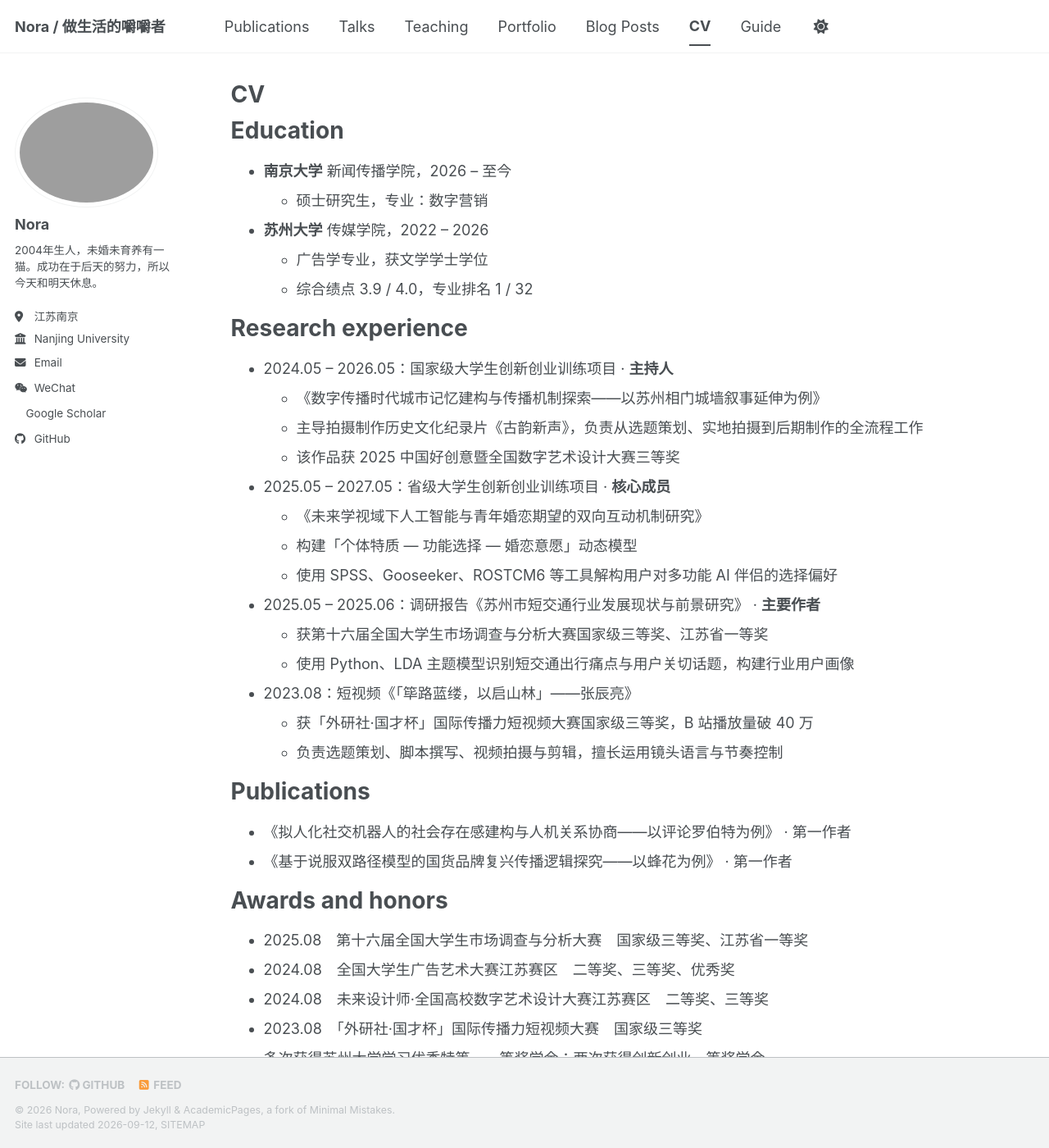
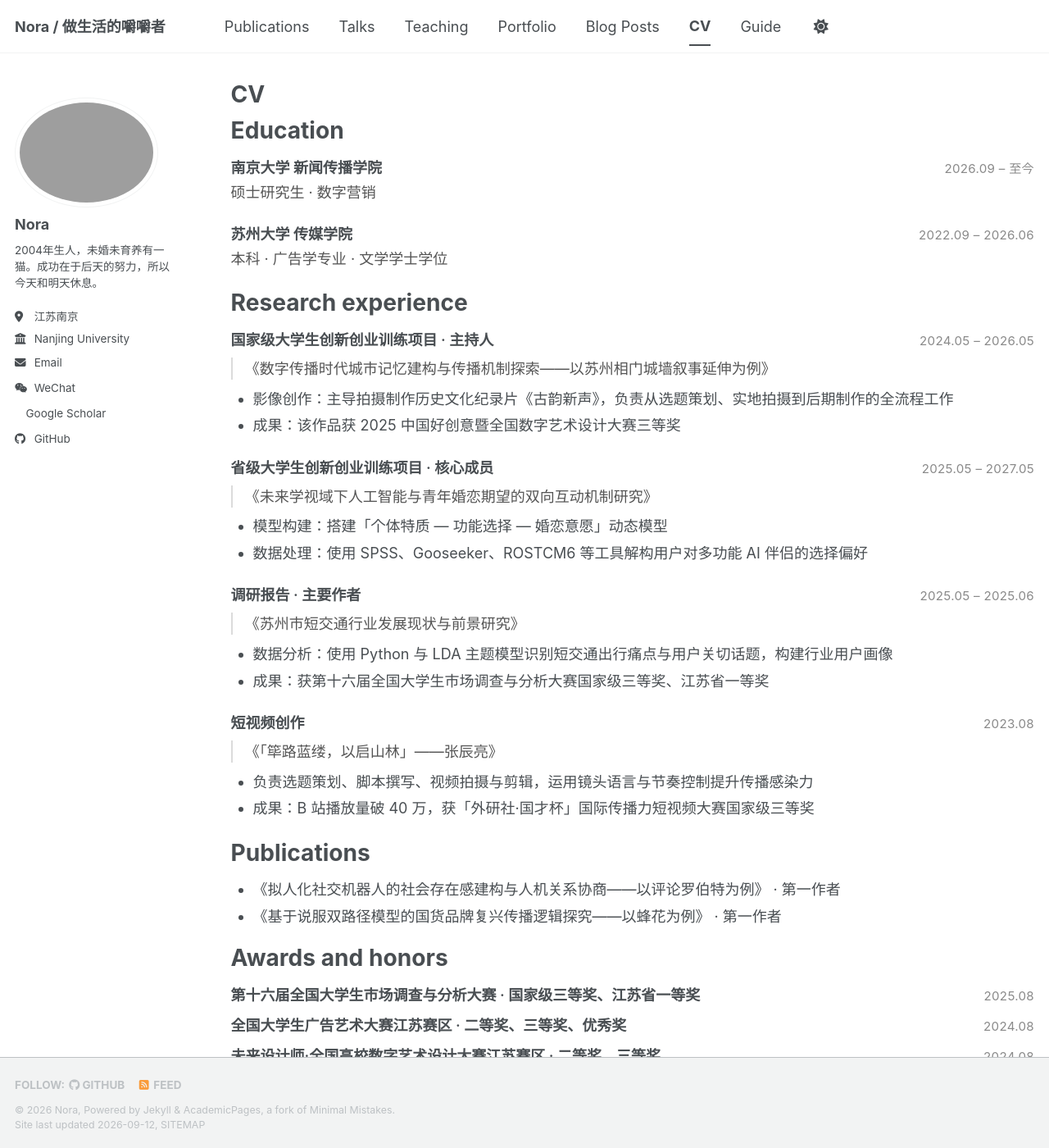
Before and after one commit to Nora1lib/Nora1lib.github.io, a Jekyll site: the page built from _pages/cv.md, in a window 1280 px wide and 1400 px high. Shown: the whole window at 82% size. Built offline with Jekyll 4.4.1, drawn with Linux system fonts in a browser that asks for light colours; a style sheet for code colours, icons or effects is not loaded; some of the changed text lies outside the part shown.

Commit message:
Update cv.md

```diff
--- a/_pages/cv.md
+++ b/_pages/cv.md
@@ -11,55 +11,167 @@ redirect_from:
 
 Education
 ======
-* **南京大学** 新闻传播学院，2026 – 至今
-  * 硕士研究生，专业：数字营销
-* **苏州大学** 传媒学院，2022 – 2026
-  * 广告学专业，获文学学士学位
-  * 综合绩点 3.9 / 4.0，专业排名 1 / 32
+
+<div class="cv-item">
+  <div class="cv-head">
+    <span class="cv-title">南京大学 新闻传播学院</span>
+    <span class="cv-time">2026.09 – 至今</span>
+  </div>
+  <div class="cv-desc">硕士研究生 · 数字营销</div>
+</div>
+
+<div class="cv-item">
+  <div class="cv-head">
+    <span class="cv-title">苏州大学 传媒学院</span>
+    <span class="cv-time">2022.09 – 2026.06</span>
+  </div>
+  <div class="cv-desc">本科 · 广告学专业 · 文学学士学位</div>
+</div>
 
 Research experience
 ======
-* 2024.05 – 2026.05：国家级大学生创新创业训练项目 · **主持人**
-  * 《数字传播时代城市记忆建构与传播机制探索——以苏州相门城墙叙事延伸为例》
-  * 主导拍摄制作历史文化纪录片《古韵新声》，负责从选题策划、实地拍摄到后期制作的全流程工作
-  * 该作品获 2025 中国好创意暨全国数字艺术设计大赛三等奖
 
-* 2025.05 – 2027.05：省级大学生创新创业训练项目 · **核心成员**
-  * 《未来学视域下人工智能与青年婚恋期望的双向互动机制研究》
-  * 构建「个体特质 — 功能选择 — 婚恋意愿」动态模型
-  * 使用 SPSS、Gooseeker、ROSTCM6 等工具解构用户对多功能 AI 伴侣的选择偏好
+<div class="cv-item">
+  <div class="cv-head">
+    <span class="cv-title">国家级大学生创新创业训练项目 · 主持人</span>
+    <span class="cv-time">2024.05 – 2026.05</span>
+  </div>
+  <div class="cv-sub">《数字传播时代城市记忆建构与传播机制探索——以苏州相门城墙叙事延伸为例》</div>
+  <ul class="cv-duties">
+    <li>影像创作：主导拍摄制作历史文化纪录片《古韵新声》，负责从选题策划、实地拍摄到后期制作的全流程工作</li>
+    <li>成果：该作品获 2025 中国好创意暨全国数字艺术设计大赛三等奖</li>
+  </ul>
+</div>
 
-* 2025.05 – 2025.06：调研报告《苏州市短交通行业发展现状与前景研究》 · **主要作者**
-  * 获第十六届全国大学生市场调查与分析大赛国家级三等奖、江苏省一等奖
-  * 使用 Python、LDA 主题模型识别短交通出行痛点与用户关切话题，构建行业用户画像
+<div class="cv-item">
+  <div class="cv-head">
+    <span class="cv-title">省级大学生创新创业训练项目 · 核心成员</span>
+    <span class="cv-time">2025.05 – 2027.05</span>
+  </div>
+  <div class="cv-sub">《未来学视域下人工智能与青年婚恋期望的双向互动机制研究》</div>
+  <ul class="cv-duties">
+    <li>模型构建：搭建「个体特质 — 功能选择 — 婚恋意愿」动态模型</li>
+    <li>数据处理：使用 SPSS、Gooseeker、ROSTCM6 等工具解构用户对多功能 AI 伴侣的选择偏好</li>
+  </ul>
+</div>
 
-* 2023.08：短视频《「筚路蓝缕，以启山林」——张辰亮》
-  * 获「外研社·国才杯」国际传播力短视频大赛国家级三等奖，B 站播放量破 40 万
-  * 负责选题策划、脚本撰写、视频拍摄与剪辑，擅长运用镜头语言与节奏控制
+<div class="cv-item">
+  <div class="cv-head">
+    <span class="cv-title">调研报告 · 主要作者</span>
+    <span class="cv-time">2025.05 – 2025.06</span>
+  </div>
+  <div class="cv-sub">《苏州市短交通行业发展现状与前景研究》</div>
+  <ul class="cv-duties">
+    <li>数据分析：使用 Python 与 LDA 主题模型识别短交通出行痛点与用户关切话题，构建行业用户画像</li>
+    <li>成果：获第十六届全国大学生市场调查与分析大赛国家级三等奖、江苏省一等奖</li>
+  </ul>
+</div>
+
+<div class="cv-item">
+  <div class="cv-head">
+    <span class="cv-title">短视频创作</span>
+    <span class="cv-time">2023.08</span>
+  </div>
+  <div class="cv-sub">《「筚路蓝缕，以启山林」——张辰亮》</div>
+  <ul class="cv-duties">
+    <li>负责选题策划、脚本撰写、视频拍摄与剪辑，运用镜头语言与节奏控制提升传播感染力</li>
+    <li>成果：B 站播放量破 40 万，获「外研社·国才杯」国际传播力短视频大赛国家级三等奖</li>
+  </ul>
+</div>
 
 Publications
 ======
-* 《拟人化社交机器人的社会存在感建构与人机关系协商——以评论罗伯特为例》 · 第一作者
-* 《基于说服双路径模型的国货品牌复兴传播逻辑探究——以蜂花为例》 · 第一作者
+
+<ul class="cv-duties cv-duties--plain">
+  <li>《拟人化社交机器人的社会存在感建构与人机关系协商——以评论罗伯特为例》 · 第一作者</li>
+  <li>《基于说服双路径模型的国货品牌复兴传播逻辑探究——以蜂花为例》 · 第一作者</li>
+</ul>
 
 Awards and honors
 ======
-* 2025.08　第十六届全国大学生市场调查与分析大赛　国家级三等奖、江苏省一等奖
-* 2024.08　全国大学生广告艺术大赛江苏赛区　二等奖、三等奖、优秀奖
-* 2024.08　未来设计师·全国高校数字艺术设计大赛江苏赛区　二等奖、三等奖
-* 2023.08　「外研社·国才杯」国际传播力短视频大赛　国家级三等奖
-* 多次获得苏州大学学习优秀特等、一等奖学金；两次获得创新创业一等奖学金
+
+<div class="cv-item cv-item--plain">
+  <div class="cv-head">
+    <span class="cv-title">第十六届全国大学生市场调查与分析大赛 · 国家级三等奖、江苏省一等奖</span>
+    <span class="cv-time">2025.08</span>
+  </div>
+</div>
+
+<div class="cv-item cv-item--plain">
+  <div class="cv-head">
+    <span class="cv-title">全国大学生广告艺术大赛江苏赛区 · 二等奖、三等奖、优秀奖</span>
+    <span class="cv-time">2024.08</span>
+  </div>
+</div>
+
+<div class="cv-item cv-item--plain">
+  <div class="cv-head">
+    <span class="cv-title">未来设计师·全国高校数字艺术设计大赛江苏赛区 · 二等奖、三等奖</span>
+    <span class="cv-time">2024.08</span>
+  </div>
+</div>
+
+<div class="cv-item cv-item--plain">
+  <div class="cv-head">
+    <span class="cv-title">「外研社·国才杯」国际传播力短视频大赛 · 国家级三等奖</span>
+    <span class="cv-time">2023.08</span>
+  </div>
+</div>
+
+<div class="cv-item cv-item--plain">
+  <div class="cv-head">
+    <span class="cv-title">苏州大学学习优秀特等、一等奖学金；创新创业一等奖学金（两次）</span>
+    <span class="cv-time">在校期间</span>
+  </div>
+</div>
 
 Skills
 ======
-* **视频剪辑**：剪映、Adobe Premiere Pro
-* **平面设计**：Adobe Photoshop
-* **数据分析**：SPSS、Python（LDA 主题建模）
-* **网络文本采集**：Gooseeker、ROSTCM6
-* **语言**：CET-4 609 分 / CET-6 571 分
+
+<ul class="cv-duties cv-duties--plain">
+  <li><strong>视频剪辑</strong>：剪映、Adobe Premiere Pro</li>
+  <li><strong>平面设计</strong>：Adobe Photoshop</li>
+  <li><strong>数据分析</strong>：SPSS、Python（LDA 主题建模）</li>
+  <li><strong>网络文本采集</strong>：Gooseeker、ROSTCM6</li>
+  <li><strong>语言</strong>：CET-4 609 分 / CET-6 571 分</li>
+</ul>
 
 Service and leadership
 ======
-* 2024.09 – 2025.06　**苏州大学传媒学院学生科技协会 · 理事长**
-  * 对接大学生广告艺术节学院奖组委会，引入周六福、华邦制药等品牌资源
-  * 组织「创意星球大讲堂」、第八届国际大学生新媒体节暨新媒体原创作品大赛等活动 10 余场，吸引超 1000 人次参赛
+
+<div class="cv-item">
+  <div class="cv-head">
+    <span class="cv-title">苏州大学传媒学院学生科技协会 · 理事长</span>
+    <span class="cv-time">2024.09 – 2025.06</span>
+  </div>
+  <ul class="cv-duties">
+    <li>资源对接：对接大学生广告艺术节学院奖组委会，引入周六福、华邦制药等品牌资源</li>
+    <li>活动组织：策划举办「创意星球大讲堂」、第八届国际大学生新媒体节暨新媒体原创作品大赛等活动 10 余场，吸引超 1000 人次参赛</li>
+  </ul>
+</div>
+
+<style>
+  .cv-item { margin: 0 0 1.35em; }
+  .cv-item--plain { margin-bottom: .55em; }
+
+  .cv-head { display: flex; justify-content: space-between;
+             align-items: baseline; gap: 1.2em; }
+  .cv-title { flex: 1 1 auto; font-weight: 600; }
+  .cv-time { flex: 0 0 auto; white-space: nowrap;
+             font-size: .84em; color: #8a8a8a; letter-spacing: .02em; }
+
+  .cv-desc { margin-top: .15em; color: #555; }
+
+  .cv-sub { margin: .45em 0 .55em; padding-left: .85em;
+            border-left: 2px solid rgba(0, 0, 0, .14);
+            color: #555; }
+
+  .cv-duties { margin: 0; padding-left: 1.5em; }
+  .cv-duties li { margin-bottom: .3em; }
+  .cv-duties--plain { margin: .2em 0 1.2em; }
+
+  html[data-theme="dark"] .cv-time { color: #9a9a9a; }
+  html[data-theme="dark"] .cv-desc { color: #b8b8b8; }
+  html[data-theme="dark"] .cv-sub { color: #b8b8b8;
+                                    border-left-color: rgba(255, 255, 255, .22); }
+</style>
```
